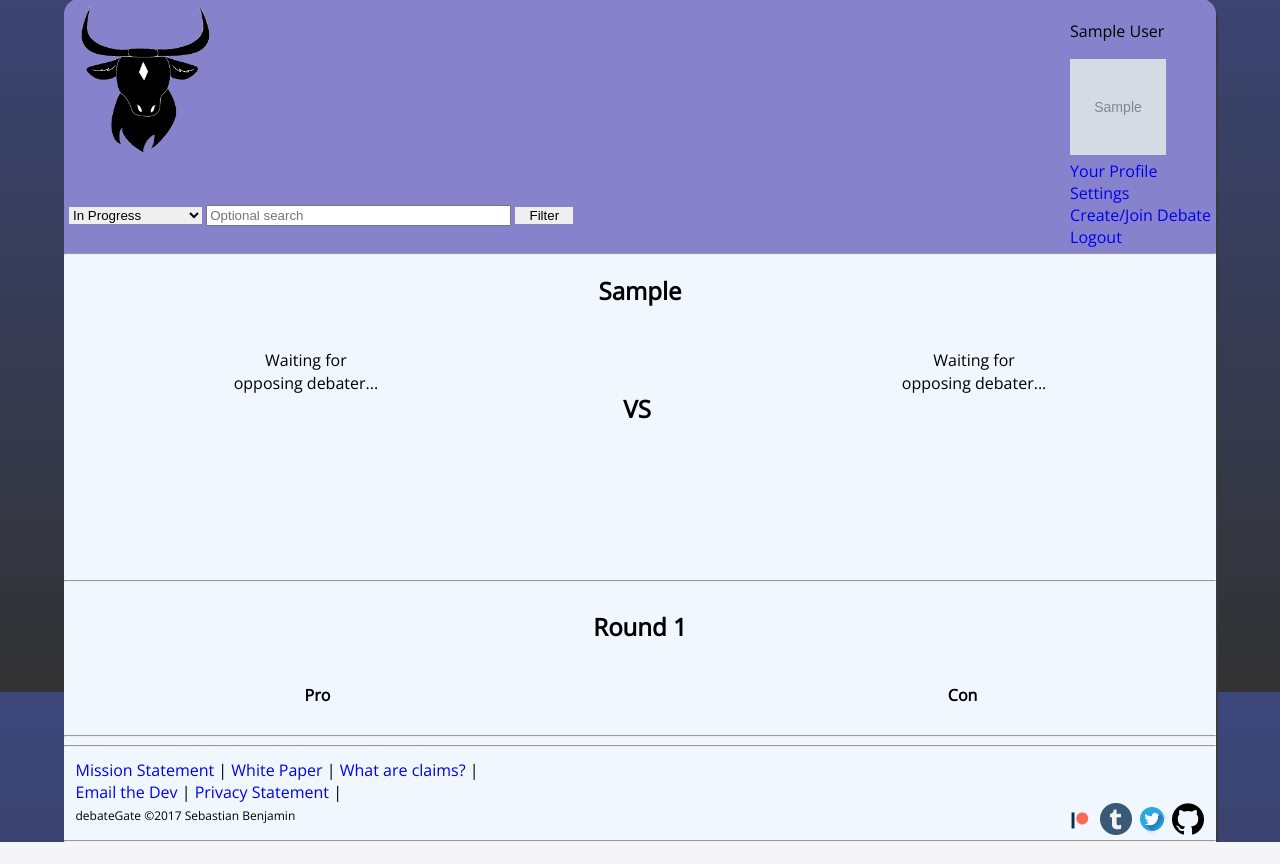
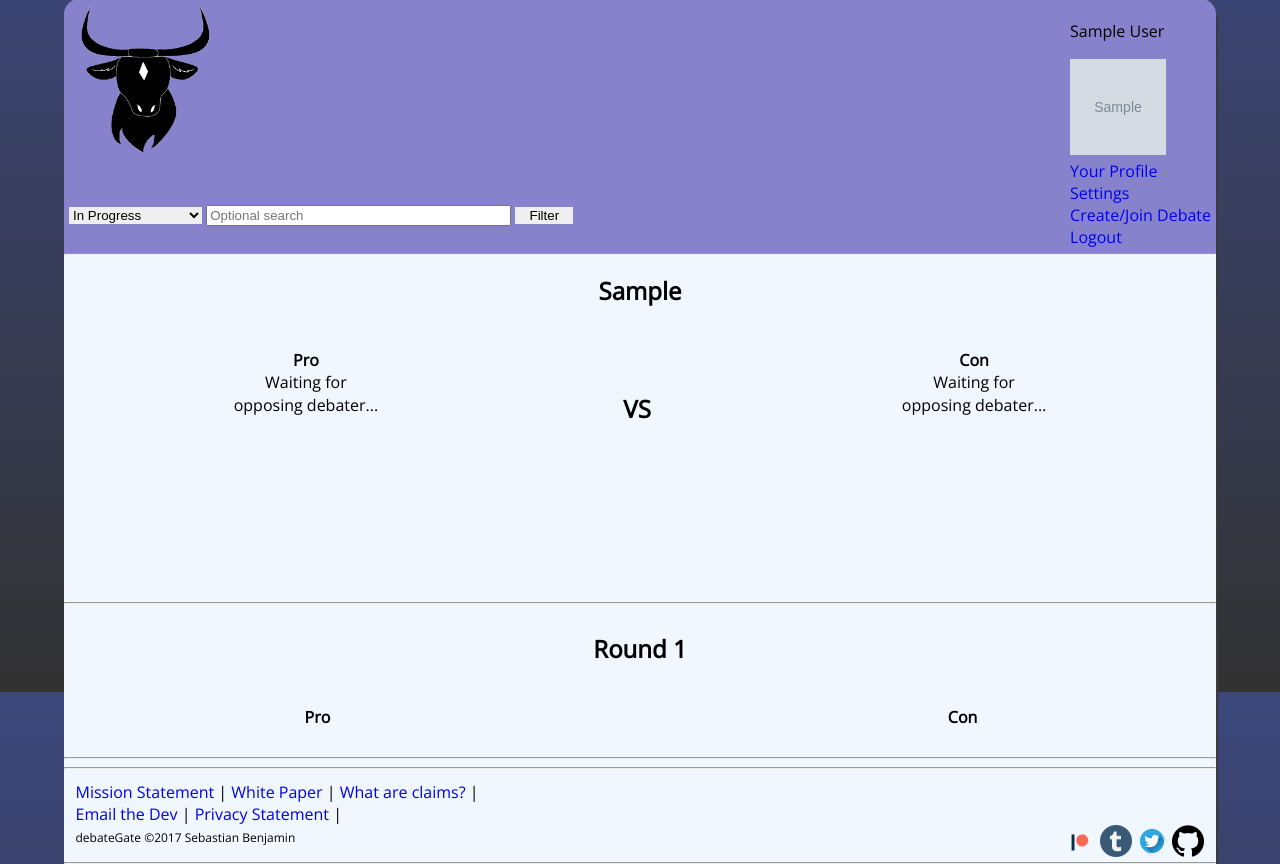
Before and after one commit to debateGate/debateGate, a Flask app: page /debates/debate_synopsis/1 in a window 1280 px wide. Shown: the part 108-972 px from the top of the page. Before the commit the page ends 950 px from the top, so only its background shows below. Run offline with Flask 2, Linux system fonts and the light colour scheme; a user stored in the database is signed in; tables that the repository leaves empty hold one stand-in row (values such as "Sample post"); grey boxes marked "Sample" are stand-in pictures.

Commit message:
Add pro/con to the top of debater's profiles, except when voting is done

```diff
--- a/app/templates/debate_synopsis.html
+++ b/app/templates/debate_synopsis.html
@@ -21,6 +21,8 @@
         <div class="pro_versus_info_container">
             {% if server_data["debate_stage"] == "finished" %}
                 <b><span class="votes_style">Votes: {{ server_data["pro_votes"] }}</span></b>
+	    {% else %}
+                <b><span class="votes_style">Pro</span></b>
             {% endif %}
 
             <div class="pro_versus_info">
@@ -97,6 +99,8 @@
         <div class="con_versus_info_container">
             {% if server_data["debate_stage"] == "finished" %}
                 <b><span class="votes_style">Votes: {{ server_data["con_votes"] }}</span></b>
+	    {% else %}
+                <b><span class="votes_style">Con</span></b>
             {% endif %}
 
             <div class="con_versus_info">
```
